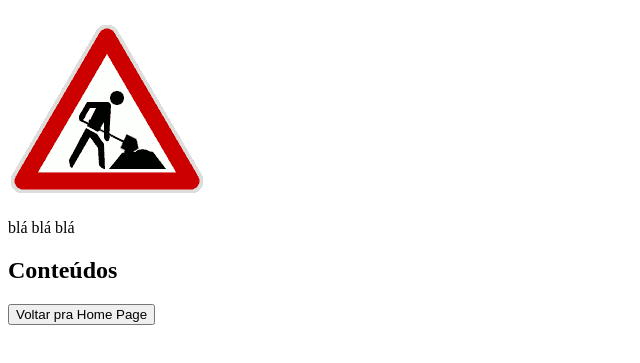
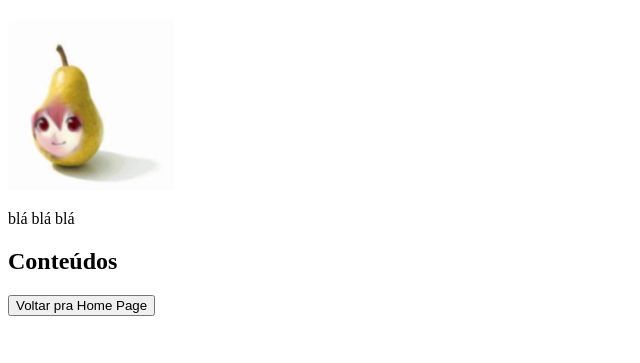
Before and after one commit to viinb/dew2025, a plain HTML site: page paginas/page1.html in a window 1280 px wide. Shown: the part 61-424 px from the top of the page, without its empty margins (0-640 px from the left). Drawn offline with Linux system fonts and the light colour scheme.

Commit message:
importante

```diff
--- a/paginas/page1.html
+++ b/paginas/page1.html
@@ -9,7 +9,7 @@
     <script src="../js/index.js"></script>
 
     <h1>A outra página</h1>
-    <img src="../img/img.gif" alt="">
+    <img src="../img/kasane-pearto.png" alt="">
     <p>blá blá blá</p>
 
     <h2>Conteúdos</h2>
```
Also changed, not shown: img/kasane-pearto.png (added).
